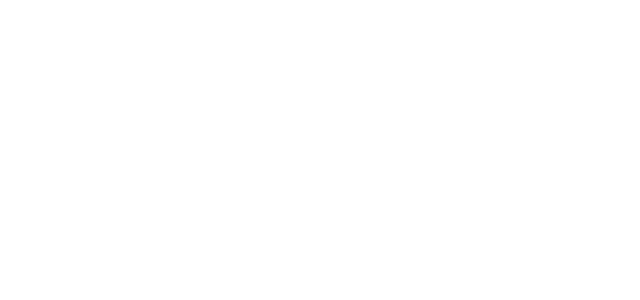
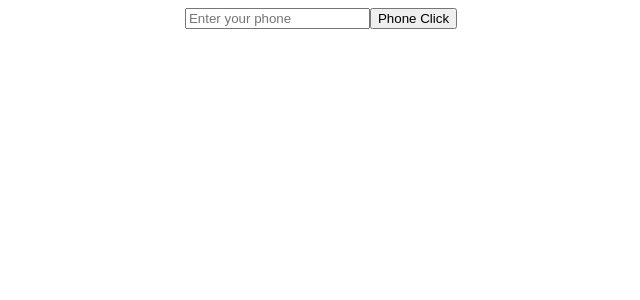
Before and after one commit to Mari-Dotnet/angular_leela_web, an Angular app: page / in a window 1280 px wide. Shown: the top 300 px of the page, without its empty margins (319-959 px from the left). Built offline with nearby package versions, Linux system fonts and the light colour scheme.

Commit message:
Template referecne variable

```diff
--- a/src/app/app.component.html
+++ b/src/app/app.component.html
@@ -177,3 +177,10 @@
     <p>{{userdata.name}}</p>
 }
 -->
+
+<!--Template Reference Variables : used in input html
+Component reference variables : used in component
+form reference variables : used in form to access the form value and form state like valid, invalid, dirty, pristine etc
+-->
+<input type="text" #phone placeholder="Enter your phone"/>
+<button type="button" (click)="phoneclick(phone.value); phone.value=''">Phone Click</button>
--- a/src/app/app.component.ts
+++ b/src/app/app.component.ts
@@ -65,4 +65,7 @@
     this.user.push({ name: name.trim() ,isactive:isactive});
   }
 }
+phoneclick(value:string){
+console.log("Phone clicked with value:", value);
 }
+}
```
